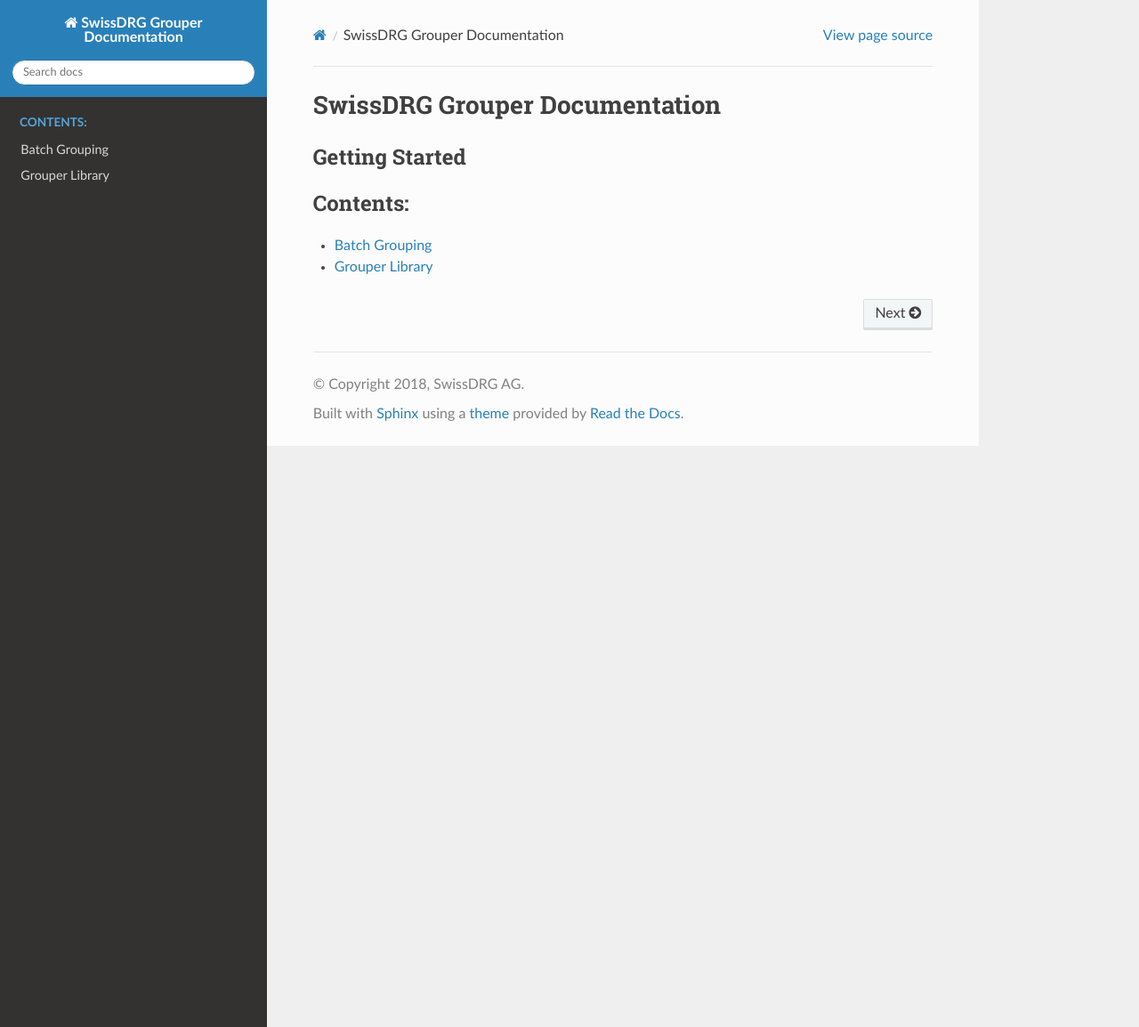
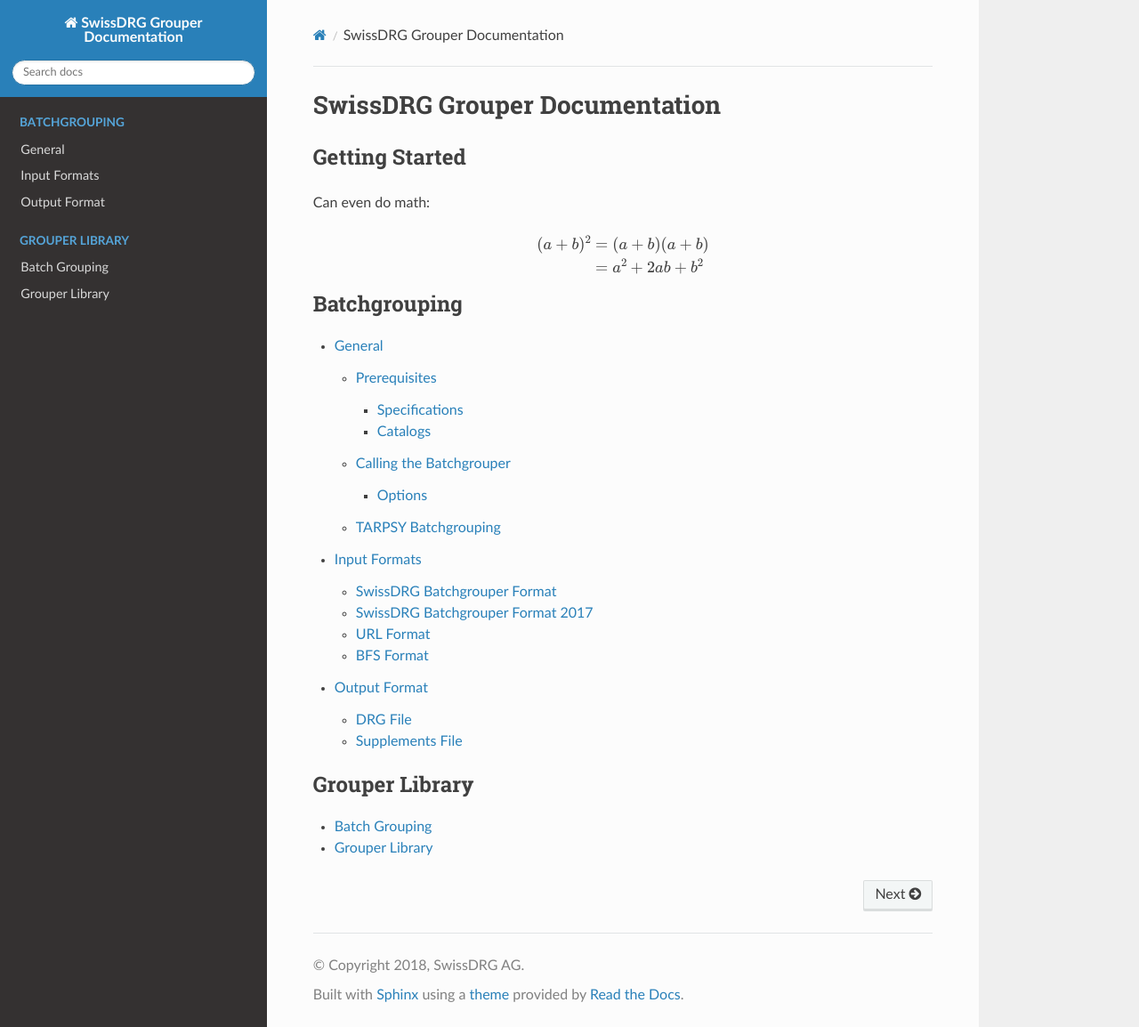
Before and after one commit to HappyEmu/grouper-rtd, a Sphinx documentation site: the page built from source/index.rst, in a window 1280 px wide and 1154 px high. Shown: the whole window at 89% size. Built offline with Sphinx 7.4.7 and the Read the Docs theme 2.0.0, drawn with Linux system fonts in a browser that asks for light colours.

Commit message:
Add some more files and content

```diff
--- /dev/null
+++ b/source/batchgrouping-general.rst
@@ -0,0 +1,58 @@
+General
+=======
+
+Prerequisites
+-------------
+Specifications
+^^^^^^^^^^^^^^
+The JavaGrouper groups patients into DRGs according to the SwissDRG "Specifications": a set of rules
+that define which patient goes into which DRG.
+
+The specifications are published three times a year in the `Download Portal <https://download.swissdrg.org/>`_
+
+Each specification is a set of JSON files contained in one folder. The folder is named
+
+.. code-block:: java
+
+  <major version>.<minor version>   // for SwissDRG
+  t<major version>.<minor version>  // for TARPSY
+
+where "major version" means either SwissDRG or TARPSY version (from 1 to currently 7 for the former);
+"minor version" is a integer between 0 and 3:
+
+- 0 = Catalog version
+- 1 = Planning version 1
+- 2 = Planning version 2
+- 3 = Billing version
+
+Examples:
+
+- 7.3 = SwissDRG V7.0, Billing version
+- t1.2 = TARPSY V1.0, planning version 2
+
+In the Download Portal, there is a special `Zip archive <https://download.swissdrg.org/specs/28>`_
+that contains all JSON specifications for SwissDRG versions V1.0 to V6.0.
+
+The JSON specifications for the **newer versions** are also in the Download Portal under
+[Spezifikationen](https://download.swissdrg.org/specs): open the Zip archive of a given version and
+therein use the folder named e.g. 7.3 (meaning as described above).
+
+.. note::
+  The old C-Grouper used a binary format of the specifications (not JSON). These are also
+  included in the Zip archives of SwissDRG versions 1 to 7 (but not anymore in later versions).
+
+Catalogs
+^^^^^^^^
+To group, the JavaGrouper needs the catalog: the list of DRGs (or "PCG", in the case of TARPSY) that
+contains for each DRG their cost weights, among other information.
+
+The catalogs are CSV files, included in the Zip archive of the specifications.
+
+Calling the Batchgrouper
+------------------------
+
+Options
+^^^^^^^
+
+TARPSY Batchgrouping
+--------------------
--- a/source/conf.py
+++ b/source/conf.py
@@ -175,3 +175,4 @@
 
 
 # -- Extension configuration -------------------------------------------------
+html_show_sourcelink = False
--- a/source/grouper-library.rst
+++ b/source/grouper-library.rst
@@ -1,2 +1,4 @@
 Grouper Library
 ---------------
+
+kjsdlkajsdj
--- a/source/index.rst
+++ b/source/index.rst
@@ -6,13 +6,27 @@
 SwissDRG Grouper Documentation
 ==============================
 
-
 Getting Started
 ---------------
 
+Can even do math:
+
+.. math::
+
+   (a + b)^2  &=  (a + b)(a + b) \\
+              &=  a^2 + 2ab + b^2
+
+.. toctree::
+   :maxdepth: 3
+   :caption: Batchgrouping
+
+   batchgrouping-general
+   input-formats
+   output-format
+
 .. toctree::
    :maxdepth: 2
-   :caption: Contents:
+   :caption: Grouper Library
 
    batchgrouping
    grouper-library
--- /dev/null
+++ b/source/input-formats.rst
@@ -0,0 +1,19 @@
+Input Formats
+=============
+
+SwissDRG Batchgrouper Format
+----------------------------
+.. note::
+  This format does not include medications. Supplement grouping with this format will only consider
+  supplements with respect to CHOP codes. For supplement grouping that includes ATC based supplements,
+  please consider using the SwissDRG Batchgrouper Format 2017.
+
+
+SwissDRG Batchgrouper Format 2017
+---------------------------------
+
+URL Format
+----------
+
+BFS Format
+----------
--- /dev/null
+++ b/source/output-format.rst
@@ -0,0 +1,8 @@
+Output Format
+=============
+
+DRG File
+--------
+
+Supplements File
+----------------
```
Also changed, not shown: 1 other file.
